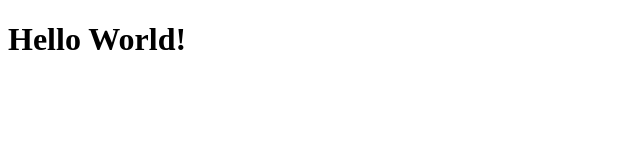
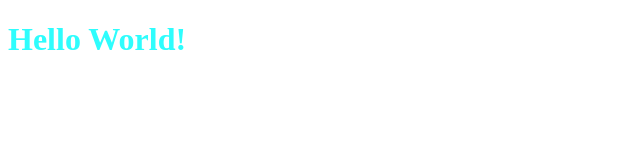
Before and after one commit to Bebbetto/TESTS, a plain HTML site: page forHH/index.html in a window 1280 px wide. Shown: the whole page, without its empty margins (0-640 px from the left). Drawn offline with Linux system fonts and the light colour scheme.

Commit message:
Add files via upload

```diff
--- a/forHH/index.html
+++ b/forHH/index.html
@@ -4,7 +4,7 @@
     <meta charset="UTF-8">
     <meta name="viewport" content="width=device-width, initial-scale=1.0">
     <title>Document</title>
-    <link rel="syleasheet" href="styles.css">
+    <link rel="stylesheet" href="styles.css">
 </head>
 <body>
     <h1>Hello World!</h1>
--- a/forHH/styles.css
+++ b/forHH/styles.css
@@ -1,3 +1,3 @@
-h1{
-    color: #6ce2ff;
+h1 {
+    color: #2efdfd;
 }
```
